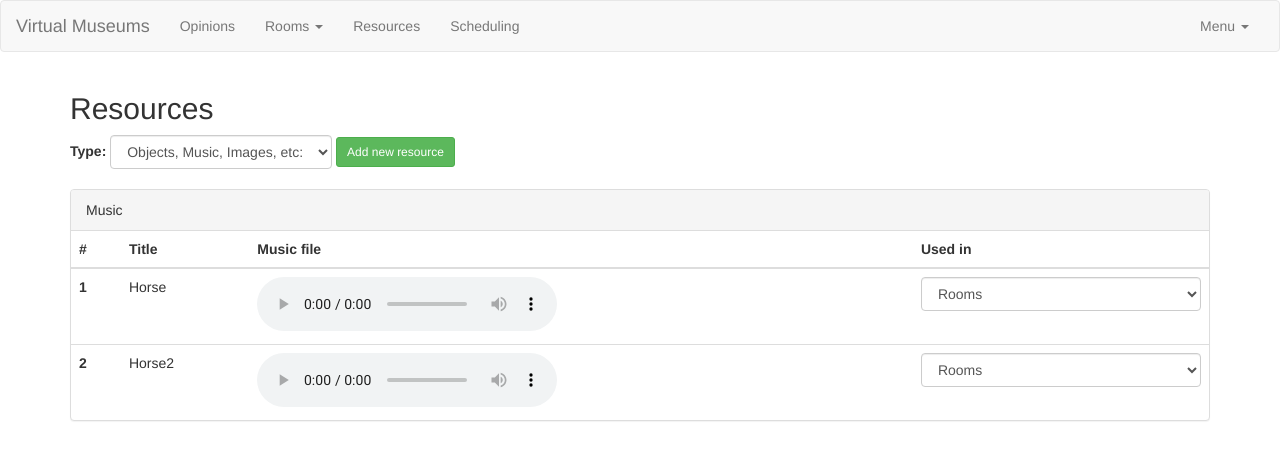
After one commit to Michotastico/Virtual-Museums-Framework, a Django app: template templates/curator/resources/resources-music.html in a window 1280 px wide. The commit adds this page. Shown: the top 460 px of the page. Run offline with Django 3.2, Linux system fonts and the light colour scheme; the template is opened without the code that fills it, so the values that code supplies are empty; some libraries are stand-ins or nearby versions.

Commit message:
Refactoring of resources pages

```diff
--- a/Apps/Curator/views.py
+++ b/Apps/Curator/views.py
@@ -47,10 +47,14 @@ class RoomsView(TemplateView):
 
 
 class ResourcesView(TemplateView):
-    template_name = 'curator/resources.html'
+    template_name = 'curator/resources/resources.html'
 
     @method_decorator(login_required(login_url='/auth/login'))
     def get(self, request, *a, **ka):
+
+        specific_resource = request.GET.get('resource', None)
+        if specific_resource:
+            pass
         return render(request, self.template_name)
 
 
--- /dev/null
+++ b/templates/curator/resources/resources-base.html
@@ -0,0 +1,12 @@
+<h2>Resources</h2>
+<form class="form-inline ng-pristine ng-valid">
+    <label >Type: </label>
+    <select class="form-control ng-pristine ng-valid ng-empty ng-touched">
+        <option value="" disabled="" class="" selected="selected">Objects, Music, Images, etc:</option>
+        <option label="objects" value="master-room">Objects</option>
+        <option label="music" value="front-yard">Music</option>
+        <option label="models" value="front-yard">Images</option>
+    </select>
+    <button class= "btn btn-sm btn-success" type="button">Add new resource</button>
+</form>
+<br>
--- /dev/null
+++ b/templates/curator/resources/resources-music.html
@@ -0,0 +1,60 @@
+{% extends "base/base.html" %}
+
+{% block css %}
+{% endblock css %}
+
+
+{% block js %}
+{% endblock js %}
+
+
+{% block body %}
+    <body>
+    {% include "curator/navbar.html" %}
+    <div class="container">
+        {% include "curator/resources/resources-base.html" %}
+        <div class="panel panel-default">
+            <div class="panel-heading">Music</div>
+            <table class="table">
+                <thead>
+                <tr>
+                    <th>#</th>
+                    <th>Title</th>
+                    <th>Music file</th>
+                    <th>Used in</th>
+                </tr>
+                </thead>
+                <tbody>
+                <tr>
+                    <th scope="row">1</th>
+                    <td>Horse</td>
+                    <td><audio controls>
+                        <source src="/static/external-content/music/horse.mp3" type="audio/mpeg">
+                        Your browser does not support the audio element.
+                    </audio></td>
+                    <td><select class="form-control ng-pristine ng-valid ng-empty ng-touched">
+                        <option value="" disabled="" class="" selected="selected">Rooms</option>
+                        <option label="Master room" value="master-room">Master room</option>
+                        <option label="Front yard" value="front-yard">Front yard</option>
+                    </select></td>
+                </tr>
+                <tr>
+                    <th scope="row">2</th>
+                    <td>Horse2</td>
+                    <td><audio controls>
+                        <source src="/static/external-content/music/horse.mp3" type="audio/mpeg">
+                        Your browser does not support the audio element.
+                    </audio></td>
+                    <td><select class="form-control ng-pristine ng-valid ng-empty ng-touched">
+                        <option value="" disabled="" class="" selected="selected">Rooms</option>
+                        <option label="Master room" value="master-room">Master room</option>
+                        <option label="Front yard" value="front-yard">Front yard</option>
+                    </select></td>
+                </tr>
+                </tbody>
+            </table>
+        </div>
+
+    </div>
+    </body>
+{% endblock body %}
```
Also changed, not shown: templates/curator/resources/resources-images.html (added, +51 -0 lines), templates/curator/resources/resources.html (renamed from templates/curator/resources.html, +1 -12 lines).
